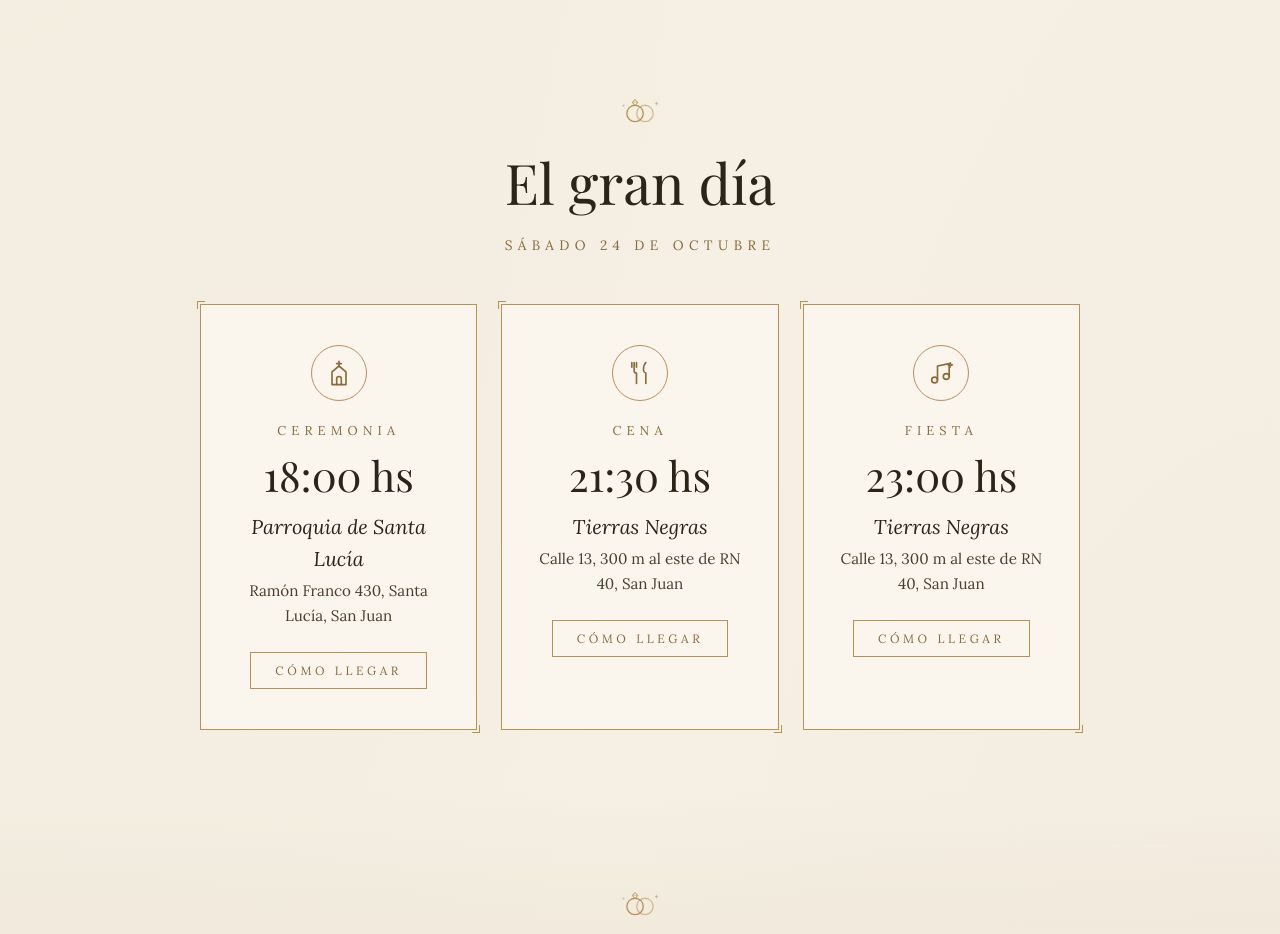
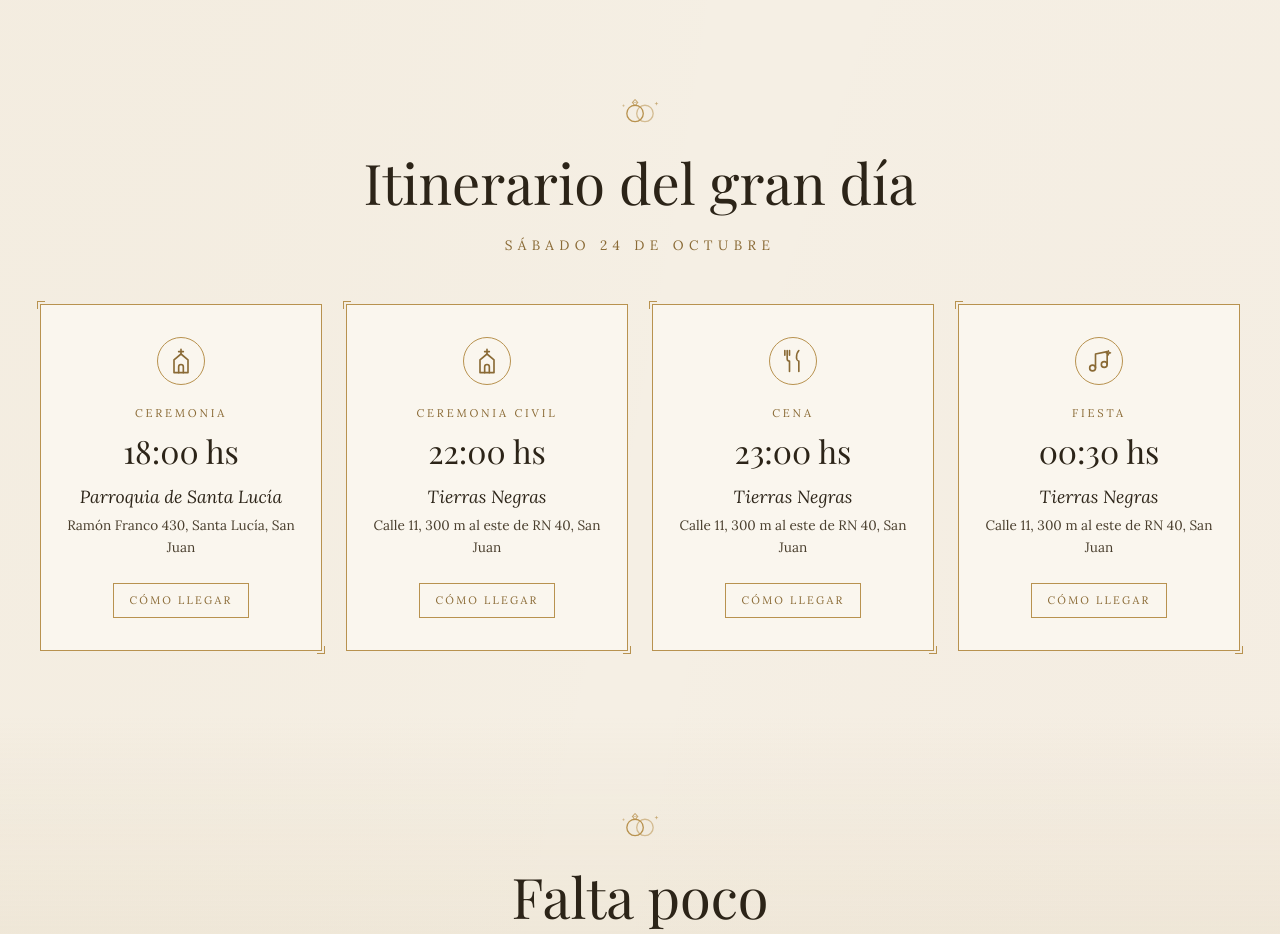
Before and after one commit to RamiroElizondo/casamiento, a Next.js app: page /194aeb9e-117d-448f-996b-fe0a92e59475 in a window 1280 px wide. Shown: the part 2500-3434 px from the top of the page. Built offline with nearby package versions, Linux system fonts and the light colour scheme; a web font is replaced by a local one.

Commit message:
Cambio de detalles de las card del dia

```diff
--- a/components/EventsSection.jsx
+++ b/components/EventsSection.jsx
@@ -41,43 +41,68 @@ function EventIcon({ kind }) {
 
 export default function EventsSection({ type }) {
   const keys = INVITE_TYPES[type].events;
+  const compact = keys.length >= 4;
+
+  const wrapClass = compact
+    ? 'mx-auto grid max-w-[1200px] grid-cols-1 gap-5 sm:grid-cols-2 sm:gap-6 lg:grid-cols-4'
+    : 'mx-auto flex max-w-[880px] flex-col gap-6 md:flex-row md:justify-center';
 
   return (
     <section className="relative z-10 px-6 py-16">
       <div className="reveal mb-12 text-center">
         <Ornament className="mb-3 text-gold" />
         <h2 className="font-display text-[clamp(2rem,6vw,3.5rem)] font-normal text-ink">
-          {keys.length > 1 ? 'El gran día' : 'Te esperamos'}
+          {keys.length > 1 ? 'Itinerario del gran día' : 'Te esperamos'}
         </h2>
         <div className="mt-2 font-smallcaps text-[0.85rem] uppercase tracking-[0.4em] text-gold-deep">
           sábado 24 de octubre
         </div>
       </div>
 
-      <div className="mx-auto flex max-w-[880px] flex-col gap-6 md:flex-row md:justify-center">
+      <div className={wrapClass}>
         {keys.map((key) => {
           const ev = EVENTS[key];
           return (
             <div
               key={key}
-              className="event-card reveal relative flex-1 border border-gold bg-paper px-8 py-10 text-center"
+              className={`event-card reveal relative border border-gold bg-paper text-center ${
+                compact ? 'px-5 py-8' : 'flex-1 px-8 py-10'
+              }`}
             >
-              <div className="mx-auto mb-5 flex h-14 w-14 items-center justify-center rounded-full border border-gold text-gold-deep">
+              <div
+                className={`mx-auto mb-5 flex items-center justify-center rounded-full border border-gold text-gold-deep ${
+                  compact ? 'h-12 w-12' : 'h-14 w-14'
+                }`}
+              >
                 <EventIcon kind={ev.icon} />
               </div>
-              <div className="font-smallcaps text-[0.8rem] uppercase tracking-[0.4em] text-gold-deep">
+              <div
+                className={`font-smallcaps uppercase text-gold-deep ${
+                  compact ? 'text-[0.7rem] tracking-[0.25em]' : 'text-[0.8rem] tracking-[0.4em]'
+                }`}
+              >
                 {ev.title}
               </div>
-              <div className="mt-3 font-display text-[2.6rem] leading-none text-ink">
+              <div
+                className={`mt-3 whitespace-nowrap font-display leading-none text-ink ${
+                  compact ? 'text-[2rem]' : 'text-[2.6rem]'
+                }`}
+              >
                 {ev.time}
               </div>
-              <div className="mt-4 text-[1.25rem] italic text-ink">{ev.place}</div>
-              <div className="mt-1 text-[0.95rem] text-ink-soft">{ev.address}</div>
+              <div className={`mt-4 italic text-ink ${compact ? 'text-[1.1rem]' : 'text-[1.25rem]'}`}>
+                {ev.place}
+              </div>
+              <div className={`mt-1 text-ink-soft ${compact ? 'text-[0.85rem]' : 'text-[0.95rem]'}`}>
+                {ev.address}
+              </div>
               <a
                 href={mapsUrl(key)}
                 target="_blank"
                 rel="noopener noreferrer"
-                className="mt-6 inline-block border border-gold px-6 py-2 font-smallcaps text-[0.75rem] uppercase tracking-[0.3em] text-gold-deep transition-colors duration-300 hover:bg-gold hover:text-paper"
+                className={`mt-6 inline-block whitespace-nowrap border border-gold font-smallcaps uppercase text-gold-deep transition-colors duration-300 hover:bg-gold hover:text-paper ${
+                  compact ? 'px-4 py-2 text-[0.68rem] tracking-[0.2em]' : 'px-6 py-2 text-[0.75rem] tracking-[0.3em]'
+                }`}
               >
                 Cómo llegar
               </a>
--- a/lib/event.js
+++ b/lib/event.js
@@ -16,30 +16,39 @@ export const EVENTS = {
     address: 'Ramón Franco 430, Santa Lucía, San Juan',
     mapsQuery: 'Parroquia de Santa Lucía, Ramón Franco 430, Santa Lucía, San Juan',
   },
+  civil:  {
+    icon: 'church',
+    title: 'Ceremonia civil',
+    time: '22:00 hs',
+    dateTime: '2026-10-24T22:00:00-03:00',
+    place: 'Tierras Negras',
+    address: 'Calle 11, 300 m al este de RN 40, San Juan',
+    mapsQuery: 'Tierras Negras, Calle 11, San Juan, Argentina',
+  },
   cena: {
     icon: 'dinner',
     title: 'Cena',
-    time: '21:30 hs',
-    dateTime: '2026-10-24T21:30:00-03:00',
+    time: '23:00 hs',
+    dateTime: '2026-10-24T23:00:00-03:00',
     place: 'Tierras Negras',
-    address: 'Calle 13, 300 m al este de RN 40, San Juan',
-    mapsQuery: 'Tierras Negras, Calle 13, San Juan, Argentina',
+    address: 'Calle 11, 300 m al este de RN 40, San Juan',
+    mapsQuery: 'Tierras Negras, Calle 11, San Juan, Argentina',
   },
   fiesta: {
     icon: 'party',
     title: 'Fiesta',
-    time: '23:00 hs',
-    dateTime: '2026-10-24T23:00:00-03:00',
+    time: '00:30 hs',
+    dateTime: '2026-10-25T00:30:00-03:00',
     place: 'Tierras Negras',
-    address: 'Calle 13, 300 m al este de RN 40, San Juan',
-    mapsQuery: 'Tierras Negras, Calle 13, San Juan, Argentina',
+    address: 'Calle 11, 300 m al este de RN 40, San Juan',
+    mapsQuery: 'Tierras Negras, Calle 11, San Juan, Argentina',
   },
 };
 
 // Tipos de invitación y qué ve cada uno.
 export const INVITE_TYPES = {
   full: {
-    events: ['misa', 'cena', 'fiesta'],
+    events: ['misa', 'civil', 'cena', 'fiesta'],
     countdownTarget: 'misa',
     rsvpLabel: 'la ceremonia y la fiesta',
     spotify: true,
--- a/scripts/optimize-frames.mjs
+++ b/scripts/optimize-frames.mjs
@@ -1,5 +1,5 @@
 // scripts/optimize-frames.mjs
-// Convierte los frames PNG de images/ (fuente pesada, no se sube a git) a WebP
+// Convierte los frames PNG de images/scroll/ (fuente pesada, no se sube a git) a WebP
 // livianos en public/frames/, listos para el efecto scroll-scrub del hero.
 // Uso: npm run optimize-frames
 
@@ -7,7 +7,7 @@ import sharp from 'sharp';
 import { readdir, mkdir } from 'node:fs/promises';
 import path from 'node:path';
 
-const SRC_DIR = path.resolve('images');
+const SRC_DIR = path.resolve('images/scroll');
 const OUT_DIR = path.resolve('public/frames');
 const TARGET_WIDTH = 640;
 const QUALITY = 72;
```
Also changed, not shown: 1 other file (tests, documents, lock files or other folders).
